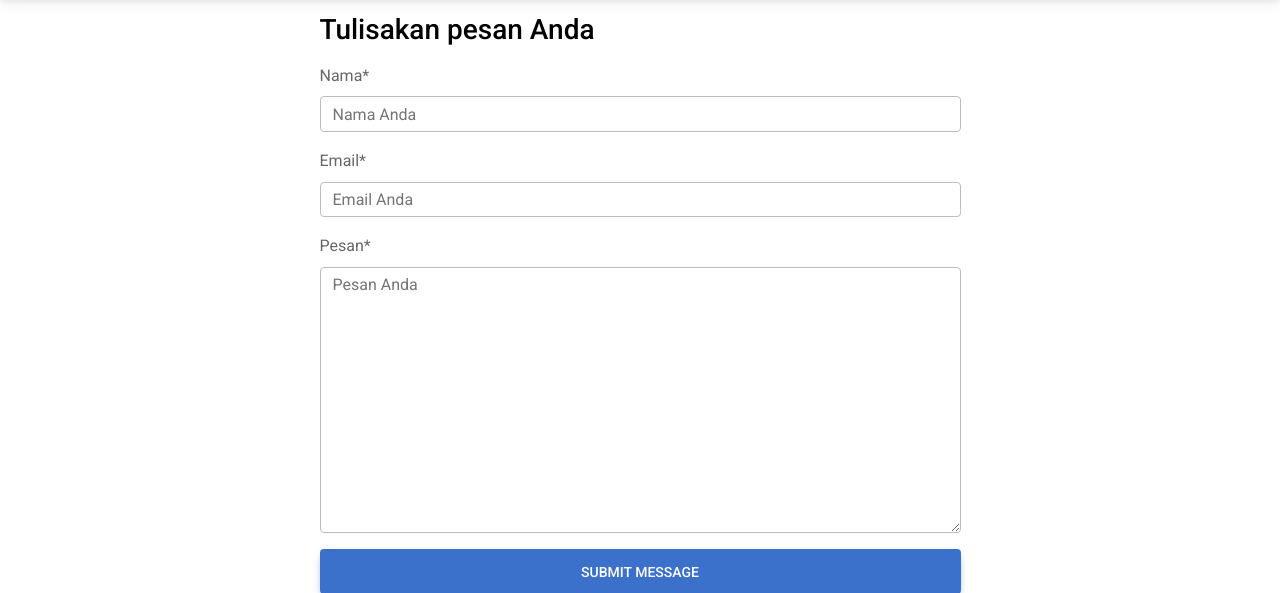
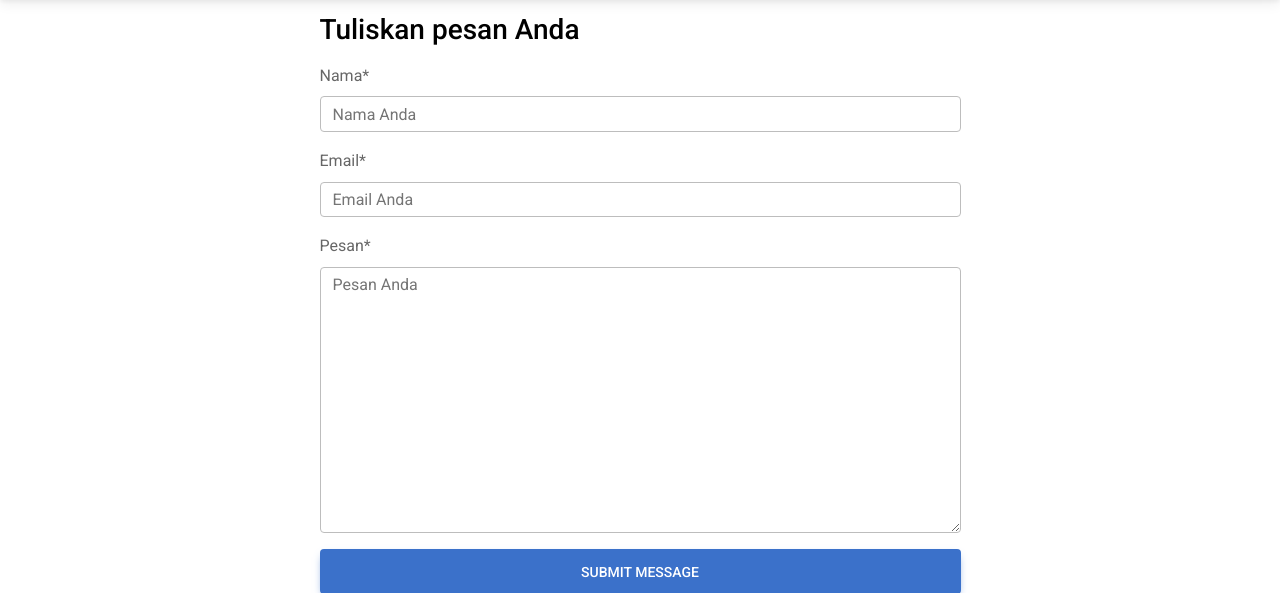
Before and after one commit to atnlie/ecommerce-django, a Django app: page /contact/ in a window 1280 px wide. Shown: the part 59-652 px from the top of the page. Run offline with Django 4.2, Linux system fonts and the light colour scheme; some libraries are stand-ins or nearby versions.

Commit message:
fix(typo): title typo

```diff
--- a/ecomm/templates/contact.html
+++ b/ecomm/templates/contact.html
@@ -9,7 +9,7 @@
     <div class="container">
         <div class="row justify-content-center">
             <div class="col-md-7">
-                <h2 class="h3 mb-3 text-black">Tulisakan pesan Anda</h2>
+                <h2 class="h3 mb-3 text-black">Tuliskan pesan Anda</h2>
             </div>
             <div class="col-md-7">
                 <form method="POST">
```
